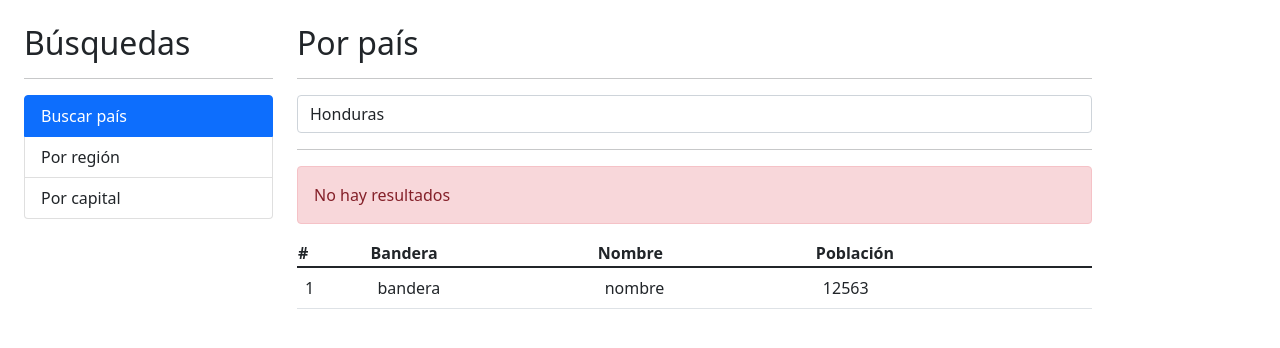
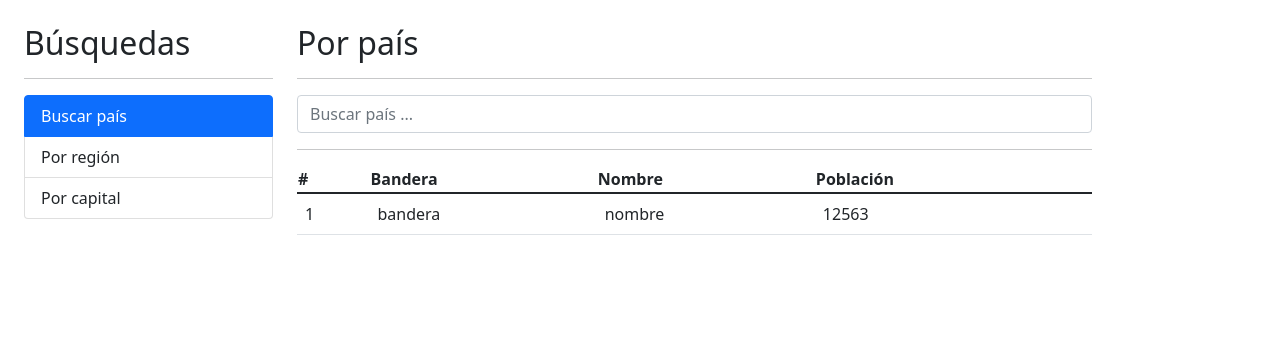
Before and after one commit to raquelv85/countriesApp-angular, an Angular app: page / in a window 1280 px wide. Shown: the top 348 px of the page. Built offline with nearby package versions, Linux system fonts and the light colour scheme.

Commit message:
add feature for errors catch

```diff
--- a/src/app/country/pages/by-country/by-country.component.html
+++ b/src/app/country/pages/by-country/by-country.component.html
@@ -16,9 +16,9 @@
 </div>
 
 <hr />
-<div class="alert alert-danger">No hay resultados</div>
+<div *ngIf="isError" class="alert alert-danger">No hay resultados</div>
 
-<div class="row">
+<div *ngIf="!isError" class="row">
   <div class="col">
     <table class="table table-hiver">
       <thead>
--- a/src/app/country/pages/by-country/by-country.component.ts
+++ b/src/app/country/pages/by-country/by-country.component.ts
@@ -7,14 +7,18 @@ import { CountryService } from '../../services/country.service';
   styles: [],
 })
 export class ByCountryComponent {
-  country: string = 'Honduras';
+  country: string = '';
+  isError: boolean = false
 
   constructor(private countryService: CountryService) {}
 
   search() {
+    this.isError = false;
     console.log(this.country);
     this.countryService.searchCountry(this.country).subscribe((resp) => {
       console.log(resp);
+    }, (err) => {
+      this.isError = true;
     });
   }
 }
```
